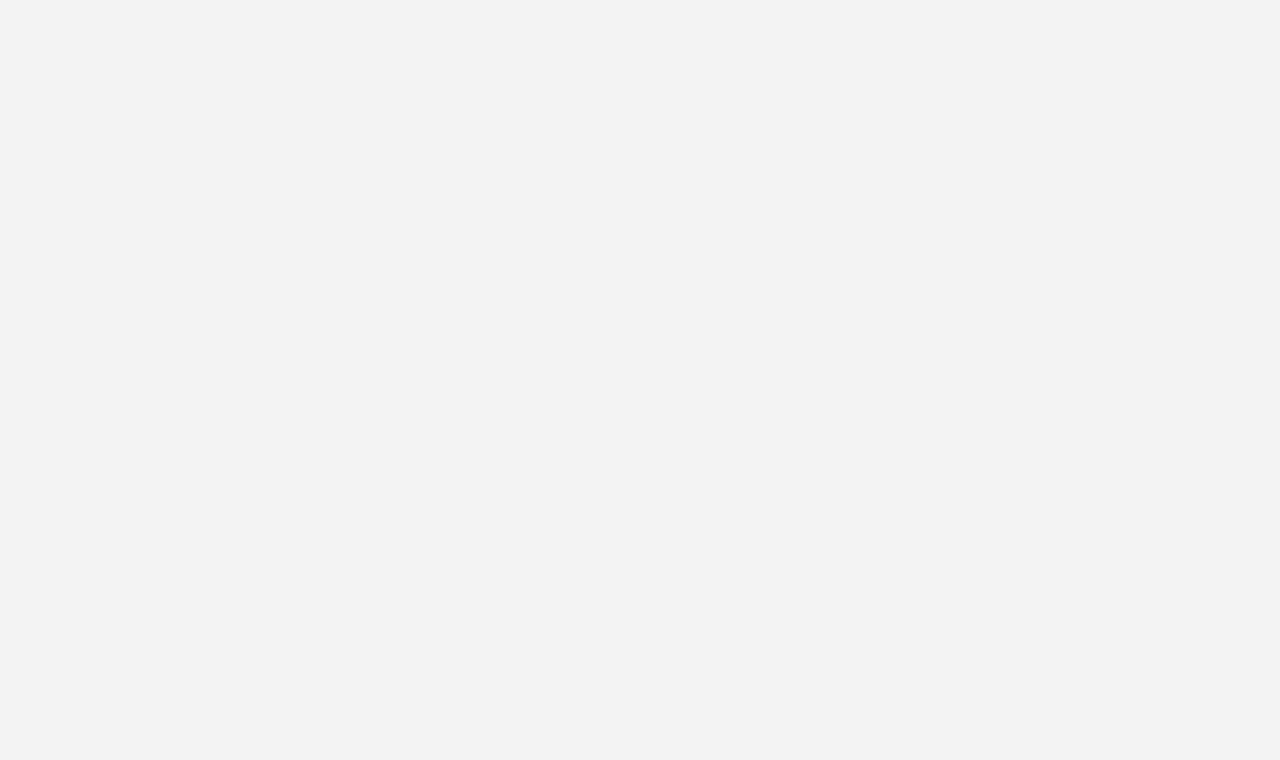
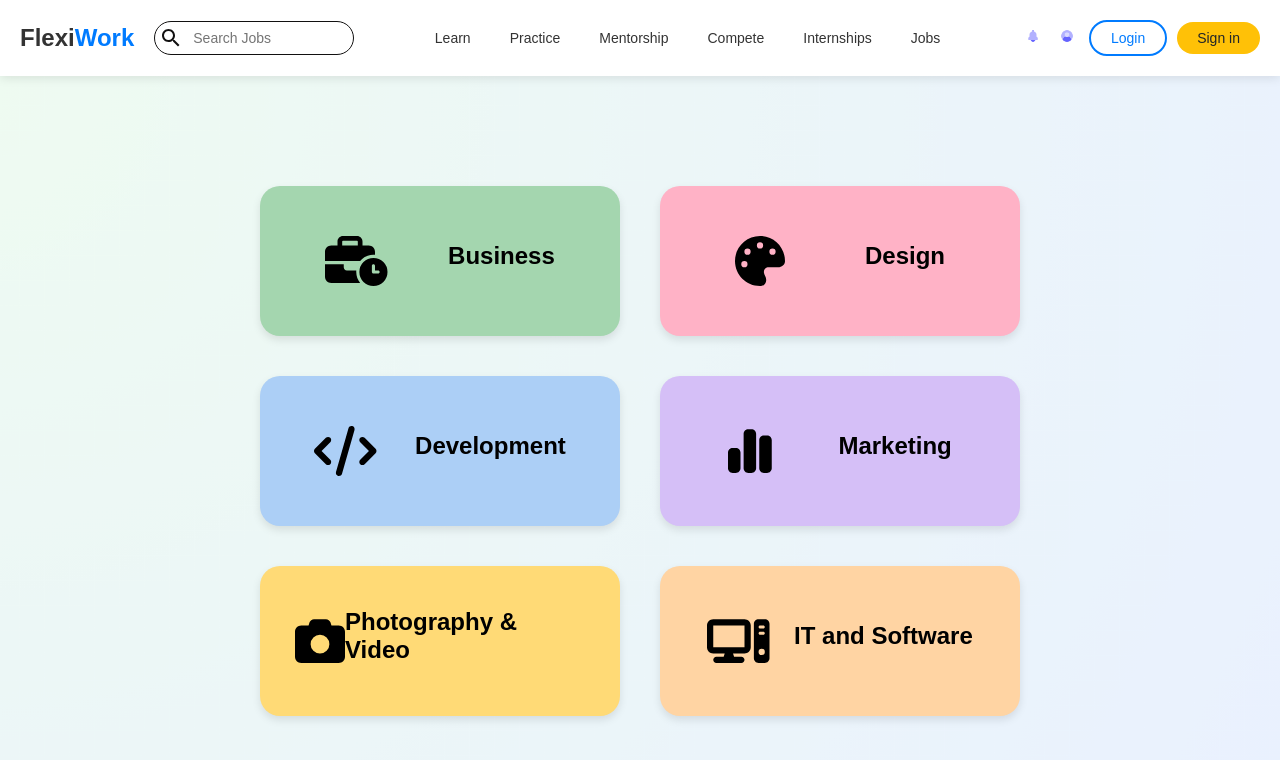
Before and after one commit to Ashwini-Upadhya/Flexiwork, a React (Vite) app: page /Learn in a window 1280 px wide. Before the commit this address had no page. Shown: the top 760 px of the page. Built offline with nearby package versions, Linux system fonts and the light colour scheme.

Commit message:
Learn Page is completed.

```diff
--- a/src/App.jsx
+++ b/src/App.jsx
@@ -14,6 +14,7 @@ import Signup from './Signup'
 import FindJob from './FindJob'
 import JobPostCard from './JobPostCard'
 import Notifications from './Notifications'
+import Learn from './Learn'
 
 function App() {
   return (
@@ -35,6 +36,7 @@ function App() {
           <Route path="/findjob" element={<JobPostCard />} />
 
           <Route path='/Notification' element={<Notifications/>}/>
+          <Route path='/Learn' element={<Learn/>}/>
 
           {/* The rest of the components will be available on the main route */}
           <Route
--- a/src/CategoriesSection.jsx
+++ b/src/CategoriesSection.jsx
@@ -1,7 +1,9 @@
 import React from 'react';
-import './CategoriesSection.css'; // We will create this CSS file
+import './CategoriesSection.css';
+import { useNavigate } from 'react-router-dom'; // We will create this CSS file
 
 const CategoriesSection = () => {
+  const navigate = useNavigate();
   return (
     <section className="categories-section">
       <div className="category-card internship">
@@ -10,7 +12,7 @@ const CategoriesSection = () => {
         <p className='i-p'> <b>Gain</b> <br /> Practical <br />Experience</p>
         <img className='images' src="src\images\b6.png" alt="Internship" />
       </div>
-      <div className="category-card learn">
+      <div className="category-card learn" onClick={() => {navigate('/Learn')}}>
         <h2>Learn</h2>
         <p className='l-p'> <b>Expand</b> <br /> Knowledge Base</p>
         <img src="src\images\b3 (1).png" alt="Learn" />
--- /dev/null
+++ b/src/Learn.jsx
@@ -0,0 +1,41 @@
+import Navbar from "./Navbar";
+import './CategoriesSection.css';
+import { FontAwesomeIcon } from "@fortawesome/react-fontawesome";
+import { faBusinessTime, faPalette, faCode, faChartSimple, faCamera, faComputer } from "@fortawesome/free-solid-svg-icons";
+import { useNavigate } from "react-router-dom";
+const Learn = () => {
+  const navigate = useNavigate();
+  return (
+    <>
+      <Navbar />
+      <section className="categories-section" style={{margin:'0px'}}>
+        <a href='https://coursefolder.net/category/Business'  className="category-card internship"style={{justifyContent:'space-around',alignItems:'center',textDecoration:'none',color:'black',cursor:'pointer'}} >
+          <FontAwesomeIcon icon={faBusinessTime} style={{height:'50px'}}/>
+          <h2>Business</h2>
+        </a>
+        <a href='https://coursefolder.net/category/Design'  className="category-card learn"style={{justifyContent:'space-around',alignItems:'center',textDecoration:'none',color:'black',cursor:'pointer'}} >
+          <FontAwesomeIcon icon={faPalette} style={{height:'50px'}}/>
+          <h2>Design</h2>
+        </a>
+        <a href='https://coursefolder.net/category/Development'  className="category-card jobs"style={{justifyContent:'space-around',alignItems:'center',textDecoration:'none',color:'black',cursor:'pointer'}} >
+          <FontAwesomeIcon icon={faCode} style={{height:'50px'}}/>
+          <h2>Development</h2>
+        </a>
+        <a href='https://coursefolder.net/category/Marketing'  className="category-card practice"style={{justifyContent:'space-around',alignItems:'center',textDecoration:'none',color:'black',cursor:'pointer'}} >
+          <FontAwesomeIcon icon={faChartSimple} style={{height:'50px'}}/>
+          <h2>Marketing</h2>
+        </a>
+        <a href='https://coursefolder.net/category/Photography-Video'  className="category-card compete"style={{justifyContent:'space-around',alignItems:'center',textDecoration:'none',color:'black',cursor:'pointer'}} >
+          <FontAwesomeIcon icon={faCamera} style={{height:'50px'}}/>
+          <h2>Photography & Video</h2>
+        </a>
+        <a href='https://coursefolder.net/category/IT-and-Software'  className="category-card mentorship"style={{justifyContent:'space-around',alignItems:'center',textDecoration:'none',color:'black',cursor:'pointer'}} >
+          <FontAwesomeIcon icon={faComputer} style={{height:'50px'}}/>
+          <h2>IT and Software</h2>
+        </a>
+      </section>
+    </>
+  );
+};
+
+export default Learn;
--- a/src/Navbar.css
+++ b/src/Navbar.css
@@ -1,4 +1,8 @@
 /* General styles for the navbar */
+*{
+  box-sizing: border-box;
+}
+
 .navbar {
   display: flex;
   position: sticky;
--- a/src/Navbar.jsx
+++ b/src/Navbar.jsx
@@ -31,8 +31,8 @@ const Navbar = () => {
       <div className="navbar-center">
         <Link
           className={`navbar-link ${activeLink === 'Learn' ? 'active' : ''}`}
-          to="#"
-          onClick={() => handleLinkClick('Learn')}
+          to="/Learn"
+          onClick={() => handleLinkClick('Learn','/Learn')}
         >
           Learn
         </Link>
```
Also changed, not shown: package.json (+7 -0 lines), 1 other file (tests, documents, lock files or other folders).
